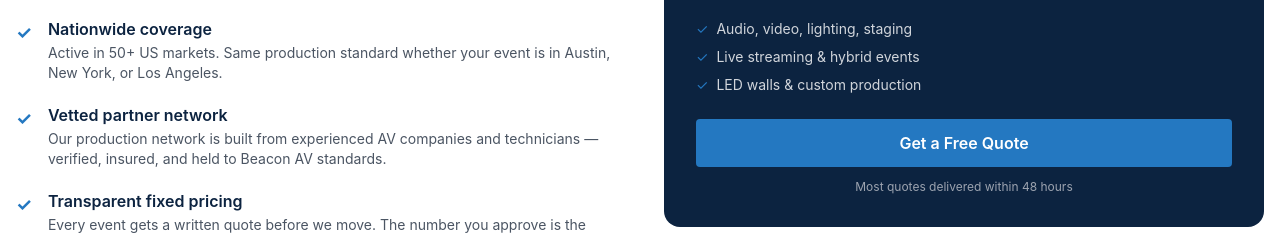
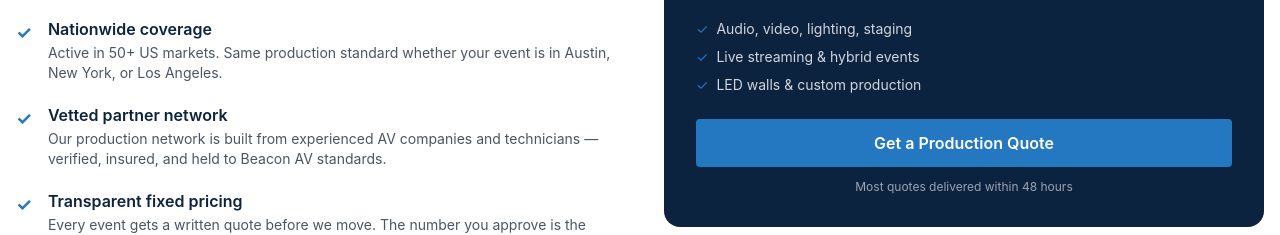
Before and after one commit to BeacoAV/BeaconAV-Site, a Next.js app: page / in a window 1280 px wide. Shown: the part 2886-3121 px from the top of the page. Built offline with nearby package versions, Linux system fonts and the light colour scheme.

Commit message:
fix: change "Get a Free Quote" to "Get a Production Quote" on homepage

```diff
--- a/app/page.tsx
+++ b/app/page.tsx
@@ -173,7 +173,7 @@
                 <li className="flex gap-2"><span className="text-accent">✓</span> LED walls & custom production</li>
               </ul>
             </div>
-            <Link href="/contact" className="btn-primary w-full text-center block py-3">Get a Free Quote</Link>
+            <Link href="/contact" className="btn-primary w-full text-center block py-3">Get a Production Quote</Link>
             <p className="text-gray-400 text-xs text-center mt-3">Most quotes delivered within 48 hours</p>
           </div>
         </div>
```
